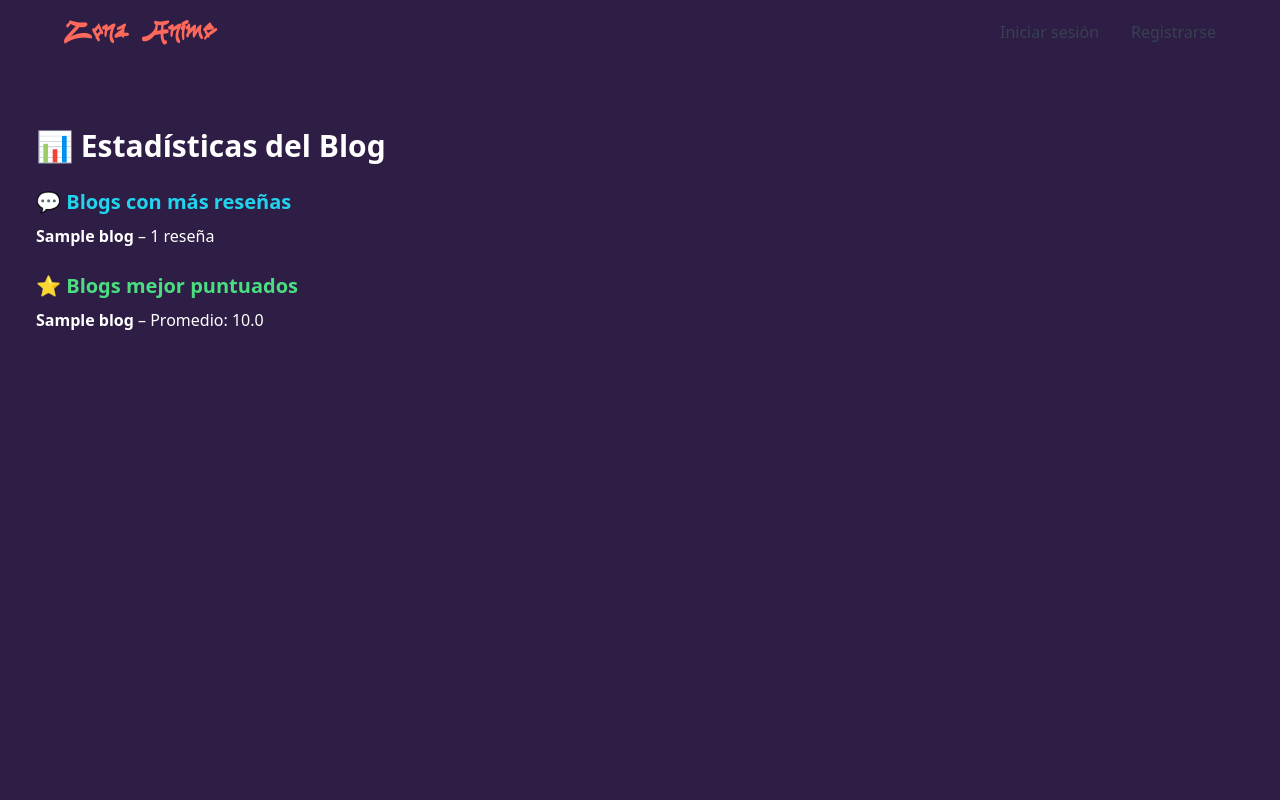
After one commit to alexandracruz30/blogproject, a Django app: template blogproject/blogapp/templates/blogapp/blog_stats.html in a window 1280 px wide. The commit adds this page. Run offline with Django 5.2, Linux system fonts and the light colour scheme; the template is opened without the code that fills it: most values are stand-ins (such as "Sample title", 1, 10 or a date in 2020); style sheets or scripts are compiled from the project's sources; some libraries are stand-ins or nearby versions.

Commit message:
estadisticas del blog

```diff
--- a/blogproject/blogapp/templates/blogapp/base.html
+++ b/blogproject/blogapp/templates/blogapp/base.html
@@ -27,6 +27,11 @@
           <a href="{% url 'blogapp:add_blog' %}" class="bg-amber-700 hover:bg-blue-600 text-white dark:bg-blue-600 dark:hover:bg-blue-700 dark:text-white font-medium py-2 px-4 rounded transition-all duration-500 ease-in-out">
             New Blog
           </a>
+
+          <a href="{% url 'blogapp:blog_stats' %}" class="bg-green-700 hover:bg-green-600 text-white font-medium py-2 px-4 rounded transition-all duration-300">
+            📊 Estadísticas
+          </a>
+
 
           <!--  FORMULARIO DE CIERRE DE SESIÓN (logout) con método POST -->
           <!-- Se reemplazó el enlace simple por un formulario seguro -->
--- /dev/null
+++ b/blogproject/blogapp/templates/blogapp/blog_stats.html
@@ -0,0 +1,34 @@
+{% extends 'base.html' %}
+
+{% block content %}
+  <div class="container mx-auto py-8 px-4">
+    <h1 class="text-3xl font-bold text-white mb-6">📊 Estadísticas del Blog</h1>
+
+    <h2 class="text-xl text-cyan-400 font-semibold mb-2">💬 Blogs con más reseñas</h2>
+    <ul class="text-white mb-6">
+      {% for blog in blogs_con_mas_reviews %}
+        <li class="mb-2">
+          <strong>{{ blog.title }}</strong> – {{ blog.num_reviews }} reseña{{ blog.num_reviews|pluralize }}
+        </li>
+      {% empty %}
+        <li>No hay reseñas aún.</li>
+      {% endfor %}
+    </ul>
+
+    <h2 class="text-xl text-green-400 font-semibold mb-2">⭐ Blogs mejor puntuados</h2>
+    <ul class="text-white">
+      {% for blog in blogs_mejor_puntuados %}
+        <li class="mb-2">
+          <strong>{{ blog.title }}</strong> – Promedio:
+          {% if blog.promedio_puntuacion %}
+            {{ blog.promedio_puntuacion|floatformat:1 }}
+          {% else %}
+            aún sin calificación
+          {% endif %}
+        </li>
+      {% empty %}
+        <li>No hay calificaciones aún.</li>
+      {% endfor %}
+    </ul>
+  </div>
+{% endblock %}
--- a/blogproject/blogapp/urls.py
+++ b/blogproject/blogapp/urls.py
@@ -1,5 +1,6 @@
 from django.urls import path
 from .views import BlogListView, BlogDetailView, ReviewCreateView, CommentCreateView, BlogCreateView,SignUpView, UserLoginView, UserLogoutView
+from .views import BlogStatsView
 
 app_name = 'blogapp'
 
@@ -17,4 +18,6 @@ urlpatterns = [
 
     path('category/<slug:category_slug>/', BlogListView.as_view(), name='blogs_by_category'),  # Filtrar blogs por categoría usando slug
     path('tag/<slug:tag_slug>/', BlogListView.as_view(), name='blogs_by_tag'),  # Filtrar blogs por etiqueta (tag) usando slug
+    path('estadisticas/', BlogStatsView.as_view(), name='blog_stats'), # esto para la parte de estadisticaspath('blog/<int:pk>/', BlogDetailView.as_view(), name='blog_detail'),
+
 ]
```
Also changed, not shown: blogproject/blogapp/models.py (+30 -19 lines), blogproject/blogapp/views.py (+39 -2 lines), blogproject/blogapp/migrations/0008_alter_blog_content_alter_blog_image.py (added), blogproject/blogapp/migrations/0011_merge_20250501_2042.py (added), blogproject/blogapp/migrations/0012_alter_blog_content.py (added), blogproject/db.sqlite3, blogproject/media/blog_images/imagenes-de-black-clover-muumkcjb6c7jumsn.jpg (added), 1 other file.
